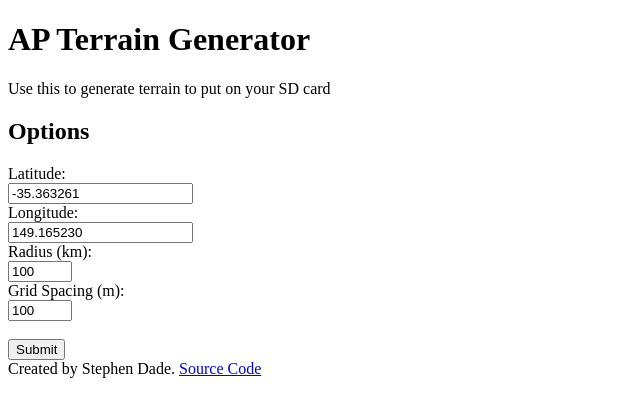
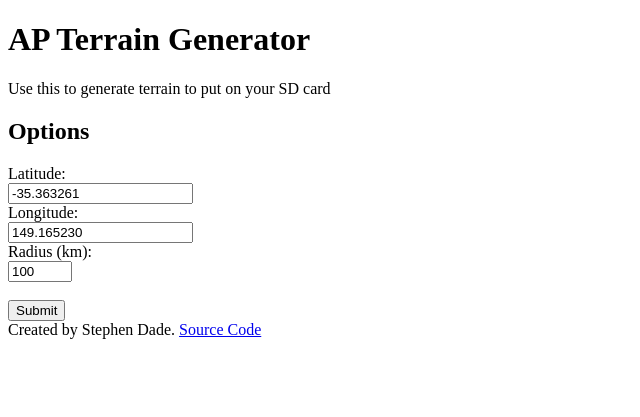
Before and after one commit to ArduPilot/CustomBuild, a Flask app: page / in a window 1280 px wide. Shown: the top 417 px of the page, without its empty margins (0-640 px from the left). Run offline with Flask 2, Linux system fonts and the light colour scheme.

Commit message:
Hard set spacing to 100m

```diff
--- a/app.py
+++ b/app.py
@@ -73,13 +73,11 @@ def generate():
             lat = float(request.form['lat'])
             lon = float(request.form['long'])
             radius = int(request.form['radius'])
-            spacing = int(request.form['spacing'])
             assert lat < 90
             assert lon < 180
             assert lat > -90
             assert lon > -180
             radius = clamp(radius, 1, 400)
-            spacing = clamp(spacing, 50, 500)
         except:
             print("Bad data")
             return render_template('generate.html', error = "Error with input")
@@ -88,7 +86,7 @@ def generate():
         uuidkey = str(uuid.uuid1())
 
         # Add this job to the processing queue
-        x.terQ.put((radius, lat, lon, spacing, uuidkey, 'outputTer'))
+        x.terQ.put((radius, lat, lon, 100, uuidkey, 'outputTer'))
         #x.terStats[uuidkey] = "In Queue, pos={0}".format(terQ.qsize())
         x.addStatus(uuidkey, "In Queue, pos={0}".format(x.terQ.qsize()))
 
--- a/templates/index.html
+++ b/templates/index.html
@@ -10,8 +10,6 @@
   <input type="text" id="long" name="long" value="149.165230"><br>
   <label for="radius">Radius (km):</label><br>
   <input type="number" id="radius" name="radius" value="100" min="1" max="400"><br>
-  <label for="spacing">Grid Spacing (m):</label><br>
-  <input type="number" id="spacing" name="spacing" value="100"  min="50" max="500"><br>
   <br>
   <input type="submit" value="Submit" method="post">
  </form>
```
Also changed, not shown: app_test.py (+1 -8 lines).
